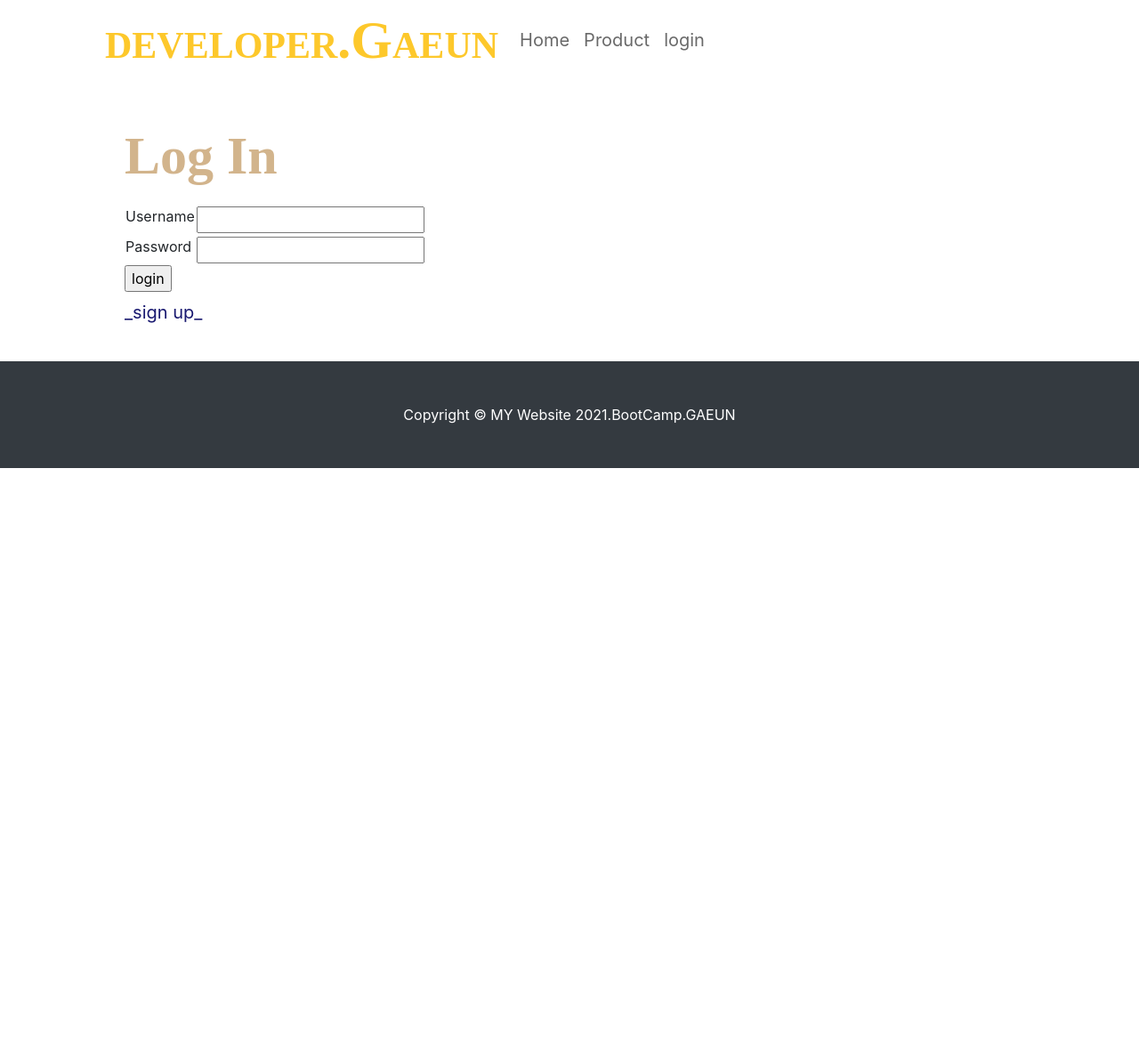
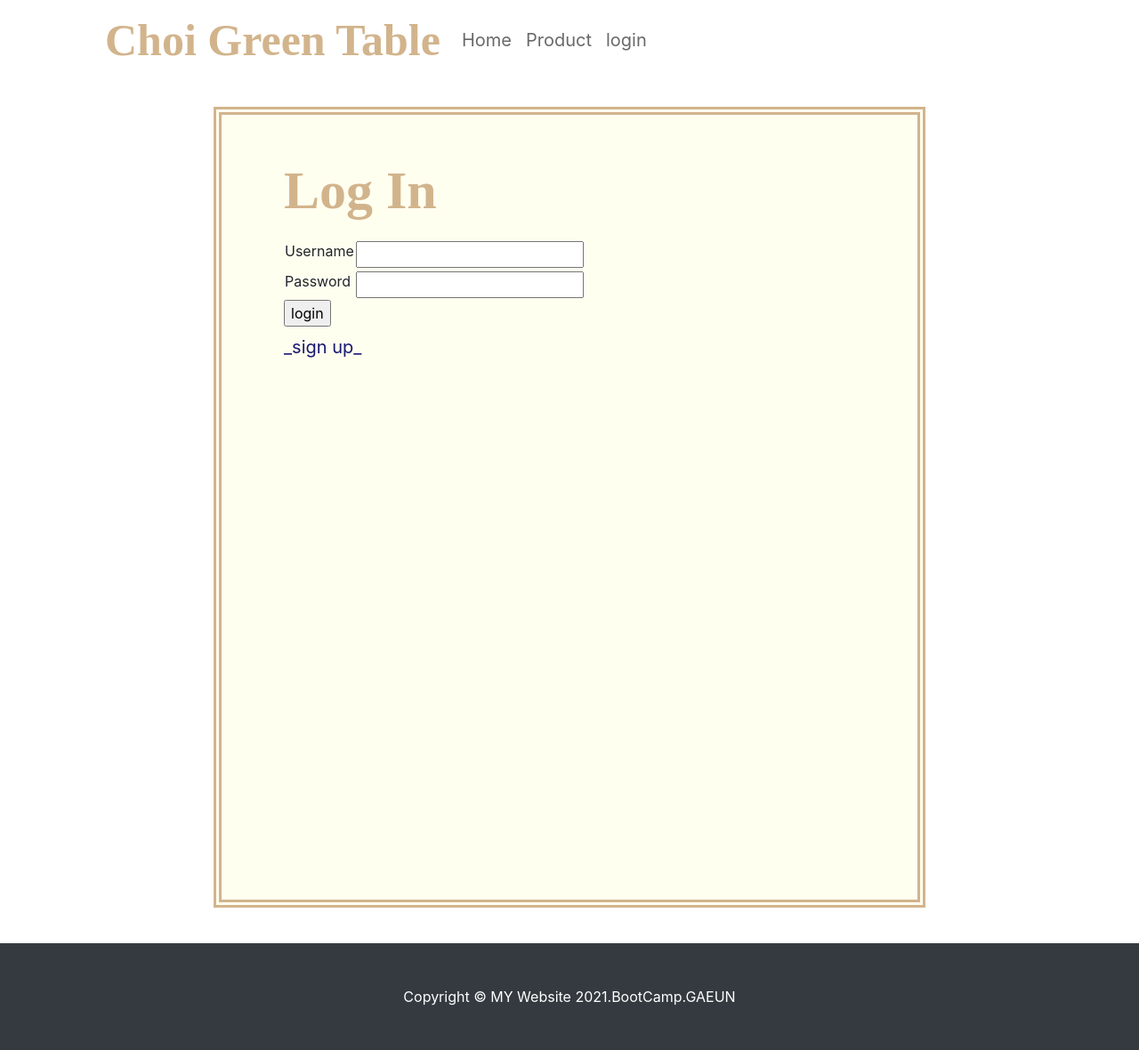
Before and after one commit to gaeun6883/2021.bootcamp, a Django app: template templates/accounts/login.html in a window 1280 px wide. Shown: the whole page at 89% size. Before the commit the page ends 526 px from the top, so only its background shows below. Run offline with Django 4.2, Linux system fonts and the light colour scheme; the template is opened without the code that fills it, so the values that code supplies are empty, except form fields; tables that the repository leaves empty hold one stand-in row (values such as "Sample post"); form fields are guessed from the names that the template uses; some libraries are stand-ins or nearby versions.

Commit message:
Update navbar.html

```diff
--- a/templates/navbar.html
+++ b/templates/navbar.html
@@ -1,7 +1,7 @@
         <!-- Responsive navbar-->
         <nav class="navbar navbar-expand-md">
             <div class="container px-5">
-                <a id="logo" class="navbar-brand" href="http://localhost:8000/company/">developer.Gaeun</a>
+                <a id="logo" class="navbar-brand" href="http://localhost:8000/company/">Choi Green Table</a>
                 <button class="navbar-toggler" type="button" data-bs-toggle="collapse" data-bs-target="#navbarSupportedContent" aria-controls="navbarSupportedContent" aria-expanded="false" aria-label="Toggle navigation">
                     <span class="navbar-toggler-icon"></span>
                 </button>
@@ -26,17 +26,16 @@
         font-weight: light;
         }
         a#logo:link {
-        font-size: 60px;
+        font-size: 50px;
         font-family: Bookman Old Style;
         font-weight: bold;
-        font-variant:small-caps;
-        color : #FDC82B;
+        color : Tan;
         }
         a#logo:visited {
-        color : #FFE523;
+        color : Tan;
         }
         a#logo:hover {
-        color : #FCF09B;
+        color : Wheat;
         }
          div#contents {
         box-sizing: border-box;
@@ -145,4 +144,18 @@
         font-weight: bold;
         }
 
+        div#loginBox{
+        background-color: Ivory;
+        width: 800px;
+        height: 900px;
+        border: 9px double Tan;
+        margin-top: 30px;
+        margin-bottom: 40px;
+        }
+
+        a#signup:hover {
+        font-style:italic;
+        font-weight: bold;
+        text-decoration-line: none;
+        }
     </style>
```
